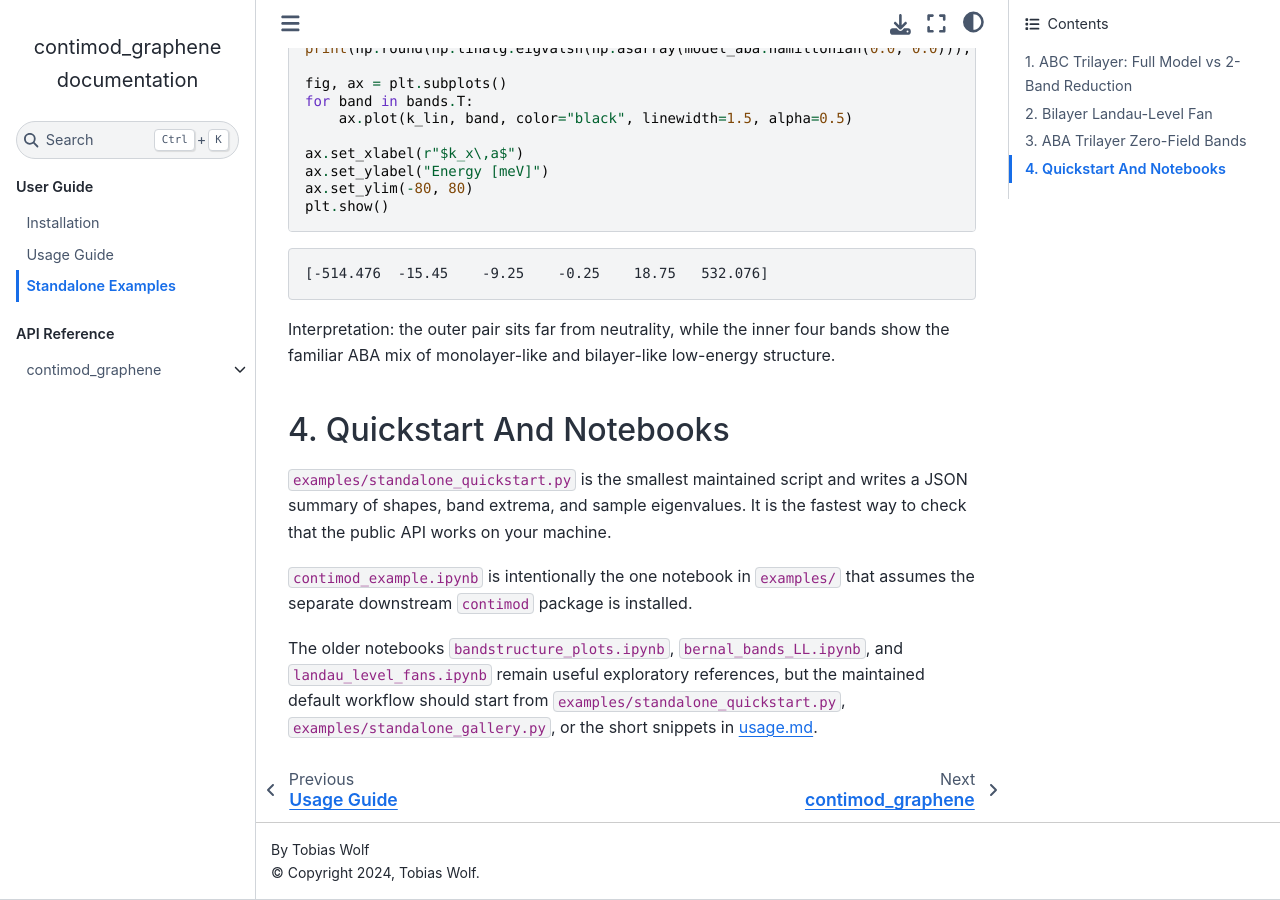
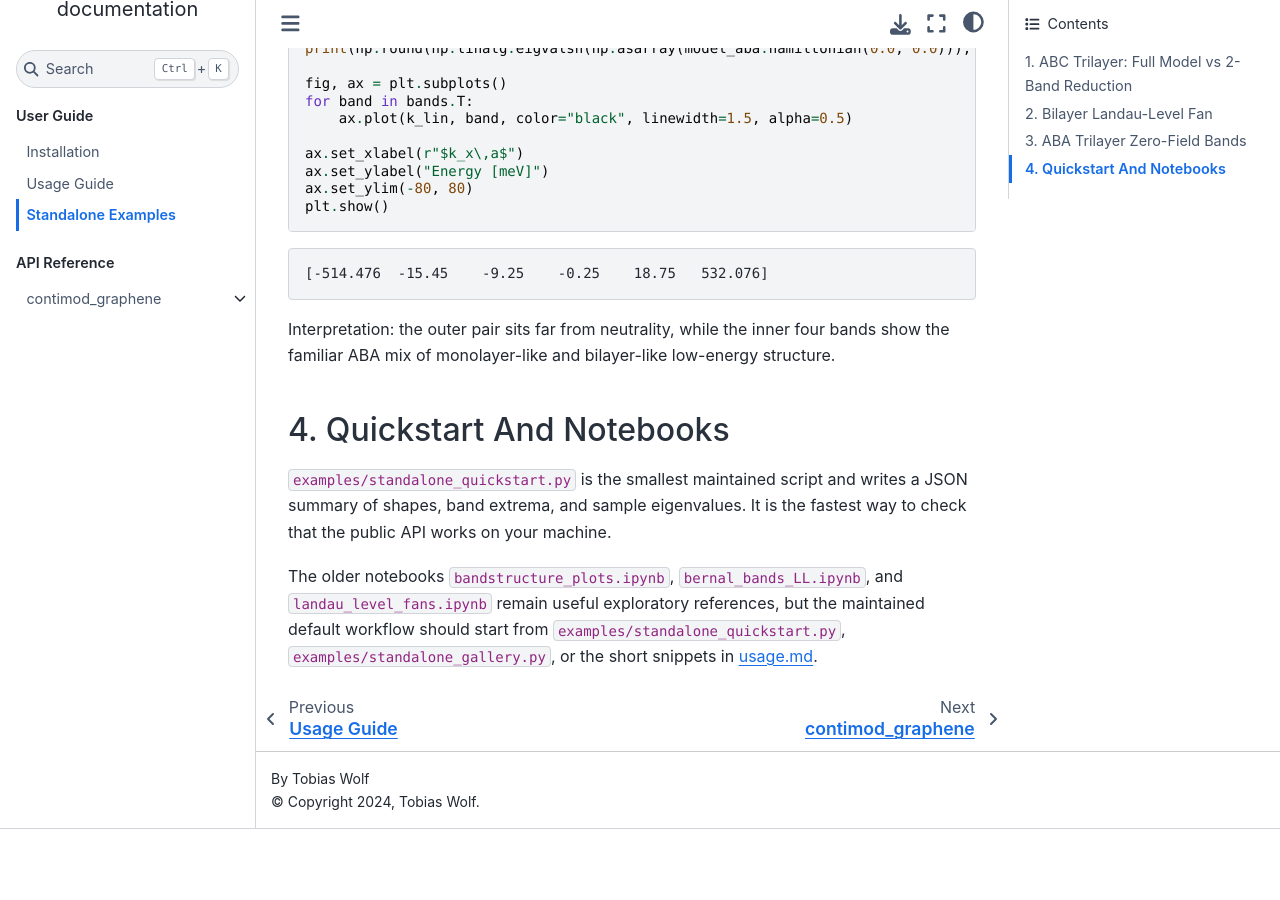
Before and after one commit to skilledwolf/contimod_graphene, a Sphinx documentation site: the page built from docs/examples.md, in a window 1280 px wide and 900 px high, scrolled down 4749 px. Built offline with Sphinx 7.4.7 and the Sphinx Book theme 1.1.4, drawn with Linux system fonts in a browser that asks for light colours; after the commit the page ends 5578 px from its top, so only the background shows below that.

Commit message:
examples: drop the stale contimod_example notebook
It drove contimod through cm.hamiltonian_meshgrid.DiscretizedHamiltonianMeshgrid,
an API contimod removed long ago, and carried commented-out libtetrabz code and
a hand-rolled numba susceptibility that contimod now provides. Remove the
notebook, the test that pinned its import line, and its doc mentions.

Co-Authored-By: Claude Opus 5.5 <noreply@anthropic.com>
Claude-Session: https://claude.ai/code/session_01E7wXnV43PaptT1HHc5mdWD

```diff
--- a/docs/examples.md
+++ b/docs/examples.md
@@ -166,6 +166,4 @@ Interpretation: the outer pair sits far from neutrality, while the inner four ba
 
 `examples/standalone_quickstart.py` is the smallest maintained script and writes a JSON summary of shapes, band extrema, and sample eigenvalues. It is the fastest way to check that the public API works on your machine.
 
-`contimod_example.ipynb` is intentionally the one notebook in `examples/` that assumes the separate downstream `contimod` package is installed.
-
 The older notebooks `bandstructure_plots.ipynb`, `bernal_bands_LL.ipynb`, and `landau_level_fans.ipynb` remain useful exploratory references, but the maintained default workflow should start from `examples/standalone_quickstart.py`, `examples/standalone_gallery.py`, or the short snippets in [usage.md](usage.md).
```
Also changed, not shown: examples/README.md, 2 other files.
